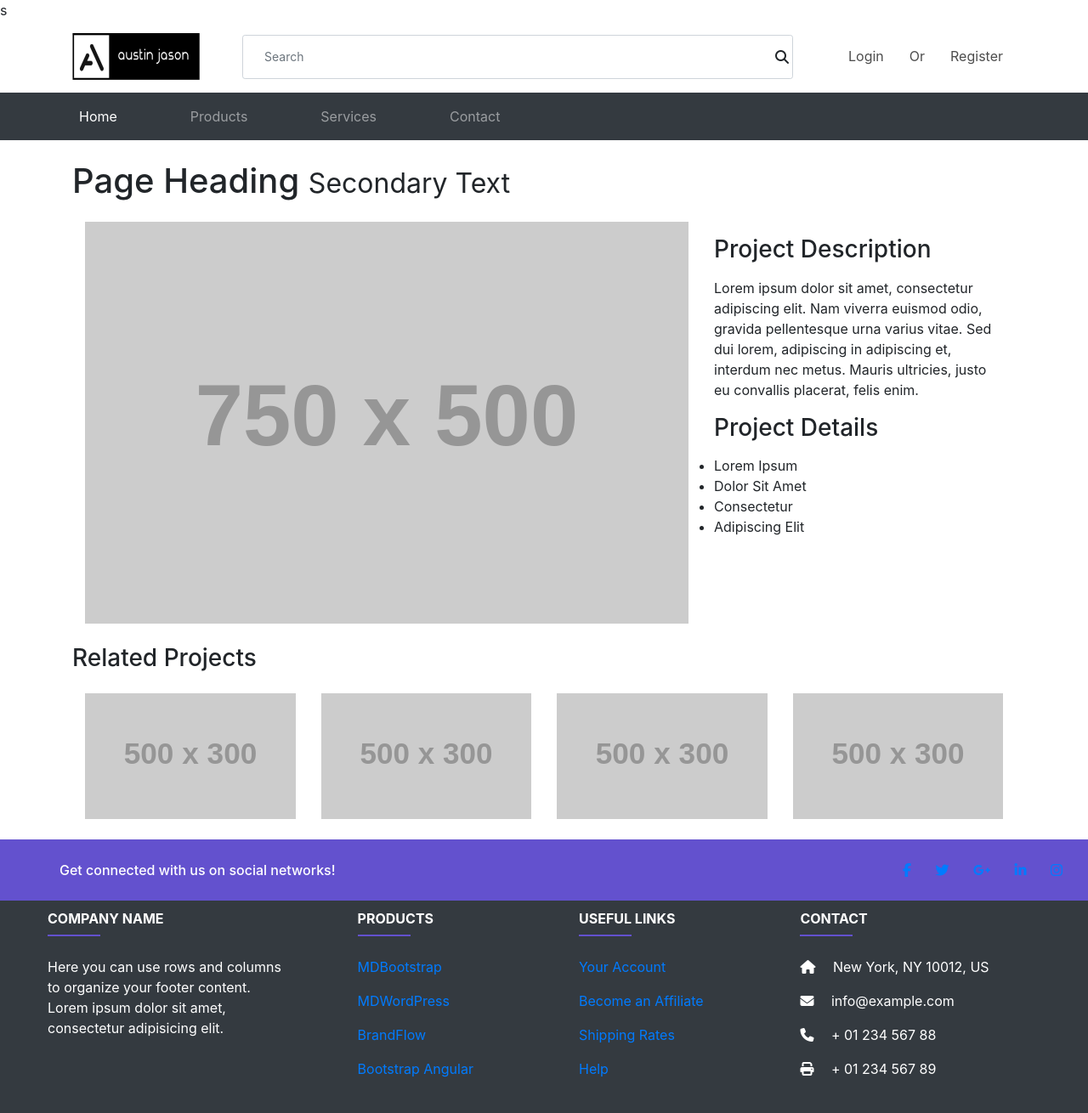
After one commit to comchieu3mon/Minishop, a Java web app: page /detail in a window 1280 px wide. The commit adds this page. Shown: the whole page at 85% size. Run offline with Spring Boot 4, a stand-in JSP engine, Linux system fonts and the light colour scheme; the project's own start-up code is not run, and a stand-in starts its controllers and pages; some libraries are stand-ins or nearby versions.

Commit message:
Setting up detail page

```diff
--- /dev/null
+++ b/minishop/src/main/java/com/minhduc/controller/DetailController.java
@@ -0,0 +1,15 @@
+package com.minhduc.controller;
+
+import org.springframework.stereotype.Controller;
+import org.springframework.web.bind.annotation.GetMapping;
+import org.springframework.web.bind.annotation.RequestMapping;
+
+@Controller
+@RequestMapping("/detail")
+public class DetailController {
+
+	@GetMapping
+	public String getDetailPage() {
+		return "Detail";
+	}
+}
--- a/minishop/src/main/webapp/WEB-INF/resources/Styles/test.css
+++ b/minishop/src/main/webapp/WEB-INF/resources/Styles/test.css
@@ -192,5 +192,5 @@
 
 /* CSS For Footer */
 .hr-red {
-	border: 1px red solid;
+	border: 1px #6351ce solid;
 }
--- /dev/null
+++ b/minishop/src/main/webapp/WEB-INF/views/Detail.jsp
@@ -0,0 +1,235 @@
+<%@ page language="java" contentType="text/html; charset=UTF-8"
+    pageEncoding="UTF-8"%>
+<%@taglib uri="http://java.sun.com/jsp/jstl/core" prefix="c" %>s
+<!DOCTYPE html>
+<html>
+
+<head>
+    <meta charset="UTF-8">
+    <title>Detail</title>
+    <jsp:include page="Header.jsp" />
+</head>
+
+<body>
+    <header>
+        <div class="header-top">
+            <div class="container flex-box">
+                <a class="logo-brand" href="#">
+                    <img src='<c:url value="/resources/Images/site-logo2.png"/>' width="150px" height="55px" />
+                </a>
+                <form class="form-inline">
+                    <i class="fas fa-search" aria-hidden="true"></i>
+                    <input class="form-control form-control-sm w-100" type="text" placeholder="Search"
+                        aria-label="Search">
+                </form>
+                <div class="login-register-container">
+                    <c:choose>
+                        <c:when test="${ username != null}">
+                            <p>${ username }</p>
+                        </c:when>
+                        <c:otherwise>
+                            <a href="login/">Login</a>
+                            <p>Or</p>
+                            <a href="register/">Register</a>
+                        </c:otherwise>
+                    </c:choose>
+                </div>
+            </div>
+        </div>
+        <nav class="navbar navbar-expand-lg navbar-dark bg-dark">
+            <div class="container">
+                <div class="collapse navbar-collapse" id="navbarResponsive">
+                    <ul class="navbar-nav">
+                        <li class="nav-item active">
+                            <a class="nav-link" href="#">Home
+                                <span class="sr-only">(current)</span>
+                            </a>
+                        </li>
+                        <li class="nav-item">
+                            <a class="nav-link" href="#">Products</a>
+                        </li>
+                        <li class="nav-item">
+                            <a class="nav-link" href="#">Services</a>
+                        </li>
+                        <li class="nav-item">
+                            <a class="nav-link" href="#">Contact</a>
+                        </li>
+                    </ul>
+                </div>
+            </div>
+        </nav>
+    </header>
+
+    <div class="container">
+
+        <h1 class="my-4">Page Heading
+            <small>Secondary Text</small>
+        </h1>
+
+        <div class="row">
+
+            <div class="col-md-8">
+                <img class="img-fluid" src="http://placehold.it/750x500" alt="">
+            </div>
+
+            <div class="col-md-4">
+                <h3 class="my-3">Project Description</h3>
+                <p>Lorem ipsum dolor sit amet, consectetur adipiscing elit. Nam viverra euismod odio, gravida
+                    pellentesque urna varius vitae. Sed dui lorem, adipiscing in adipiscing et, interdum nec metus.
+                    Mauris ultricies, justo eu convallis placerat, felis enim.</p>
+                <h3 class="my-3">Project Details</h3>
+                <ul>
+                    <li>Lorem Ipsum</li>
+                    <li>Dolor Sit Amet</li>
+                    <li>Consectetur</li>
+                    <li>Adipiscing Elit</li>
+                </ul>
+            </div>
+
+        </div>
+
+        <h3 class="my-4">Related Projects</h3>
+
+        <div class="row">
+
+            <div class="col-md-3 col-sm-6 mb-4">
+                <a href="#">
+                    <img class="img-fluid" src="http://placehold.it/500x300" alt="">
+                </a>
+            </div>
+
+            <div class="col-md-3 col-sm-6 mb-4">
+                <a href="#">
+                    <img class="img-fluid" src="http://placehold.it/500x300" alt="">
+                </a>
+            </div>
+
+            <div class="col-md-3 col-sm-6 mb-4">
+                <a href="#">
+                    <img class="img-fluid" src="http://placehold.it/500x300" alt="">
+                </a>
+            </div>
+
+            <div class="col-md-3 col-sm-6 mb-4">
+                <a href="#">
+                    <img class="img-fluid" src="http://placehold.it/500x300" alt="">
+                </a>
+            </div>
+
+        </div>
+
+    </div>
+
+    <footer class="page-footer font-small unique-color-dark">
+
+        <div style="background-color: #6351ce;">
+            <div class="container-fluid">
+
+                <div class="row py-4 d-flex align-items-center">
+
+                    <div class="col-md-6 col-lg-5 text-center text-md-left mb-4 mb-md-0">
+                        <h6 class="mb-0 text-white" style="margin-left: 40px">Get connected with us on social networks!
+                        </h6>
+                    </div>
+
+                    <div class="col-md-6 col-lg-7 text-center text-md-right">
+
+                        <a class="fb-ic">
+                            <i class="fab fa-facebook-f white-text mr-4"> </i>
+                        </a>
+                        <a class="tw-ic">
+                            <i class="fab fa-twitter white-text mr-4"> </i>
+                        </a>
+                        <a class="gplus-ic">
+                            <i class="fab fa-google-plus-g white-text mr-4"> </i>
+                        </a>
+                        <a class="li-ic">
+                            <i class="fab fa-linkedin-in white-text mr-4"> </i>
+                        </a>
+                        <a class="ins-ic">
+                            <i class="fab fa-instagram white-text"> </i>
+                        </a>
+
+                    </div>
+
+                </div>
+
+            </div>
+        </div>
+
+        <div class="container-fluid text-center text-md-left bg-dark text-white">
+
+            <div class="row" style="padding-top: 12px">
+
+                <div class="col-md-3 col-lg-4 col-xl-3 mx-auto mb-4">
+
+                    <h6 class="text-uppercase font-weight-bold">Company name</h6>
+                    <hr class="accent-2 mb-4 mt-0 d-inline-block mx-auto hr-red" style="width: 60px;">
+                    <p>Here you can use rows and columns to organize your footer content. Lorem ipsum dolor sit amet,
+                        consectetur
+                        adipisicing elit.</p>
+
+                </div>
+
+                <div class="col-md-2 col-lg-2 col-xl-2 mx-auto mb-4">
+
+                    <h6 class="text-uppercase font-weight-bold">Products</h6>
+                    <hr class="deep-purple accent-2 mb-4 mt-0 d-inline-block mx-auto hr-red" style="width: 60px;">
+                    <p>
+                        <a href="#!">MDBootstrap</a>
+                    </p>
+                    <p>
+                        <a href="#!">MDWordPress</a>
+                    </p>
+                    <p>
+                        <a href="#!">BrandFlow</a>
+                    </p>
+                    <p>
+                        <a href="#!">Bootstrap Angular</a>
+                    </p>
+
+                </div>
+
+                <div class="col-md-3 col-lg-2 col-xl-2 mx-auto mb-4">
+
+                    <h6 class="text-uppercase font-weight-bold">Useful links</h6>
+                    <hr class="deep-purple accent-2 mb-4 mt-0 d-inline-block mx-auto hr-red" style="width: 60px;">
+                    <p>
+                        <a href="#!">Your Account</a>
+                    </p>
+                    <p>
+                        <a href="#!">Become an Affiliate</a>
+                    </p>
+                    <p>
+                        <a href="#!">Shipping Rates</a>
+                    </p>
+                    <p>
+                        <a href="#!">Help</a>
+                    </p>
+
+                </div>
+
+                <div class="col-md-4 col-lg-3 col-xl-3 mx-auto mb-md-0 mb-4">
+
+                    <h6 class="text-uppercase font-weight-bold">Contact</h6>
+                    <hr class="deep-purple accent-2 mb-4 mt-0 d-inline-block mx-auto hr-red" style="width: 60px;">
+                    <p>
+                        <i class="fas fa-home mr-3"></i> New York, NY 10012, US</p>
+                    <p>
+                        <i class="fas fa-envelope mr-3"></i> info@example.com</p>
+                    <p>
+                        <i class="fas fa-phone mr-3"></i> + 01 234 567 88</p>
+                    <p>
+                        <i class="fas fa-print mr-3"></i> + 01 234 567 89</p>
+                </div>
+
+            </div>
+
+        </div>
+
+
+    </footer>
+    <jsp:include page="Footer.jsp" />
+</body>
+
+</html>
```
Also changed, not shown: 1 other file.
